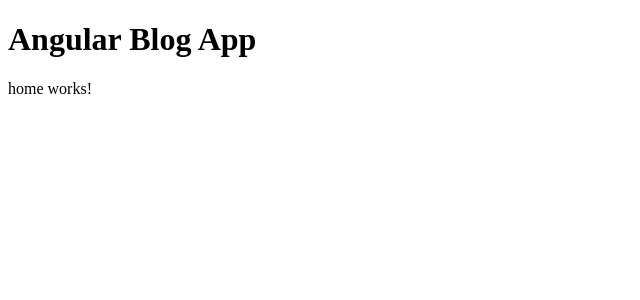
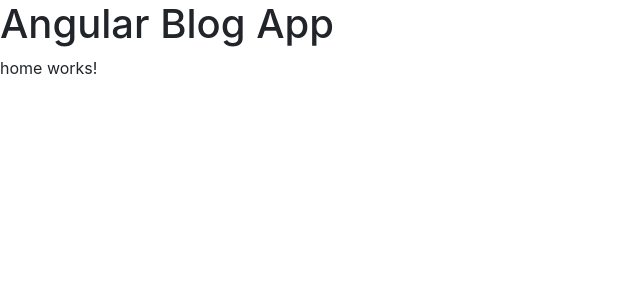
Before and after one commit to maheem20/Blog_App_Angular_Bootstrap_Firestore, an Angular app: page / in a window 1280 px wide. Shown: the top 300 px of the page, without its empty margins (0-640 px from the left). Built offline with nearby package versions, Linux system fonts and the light colour scheme.

Commit message:
import Bootstrap CSS library

```diff
--- a/src/styles.css
+++ b/src/styles.css
@@ -1 +1 @@
-/* You can add global styles to this file, and also import other style files */
+@import '~bootstrap/dist/css/bootstrap.css';
```
